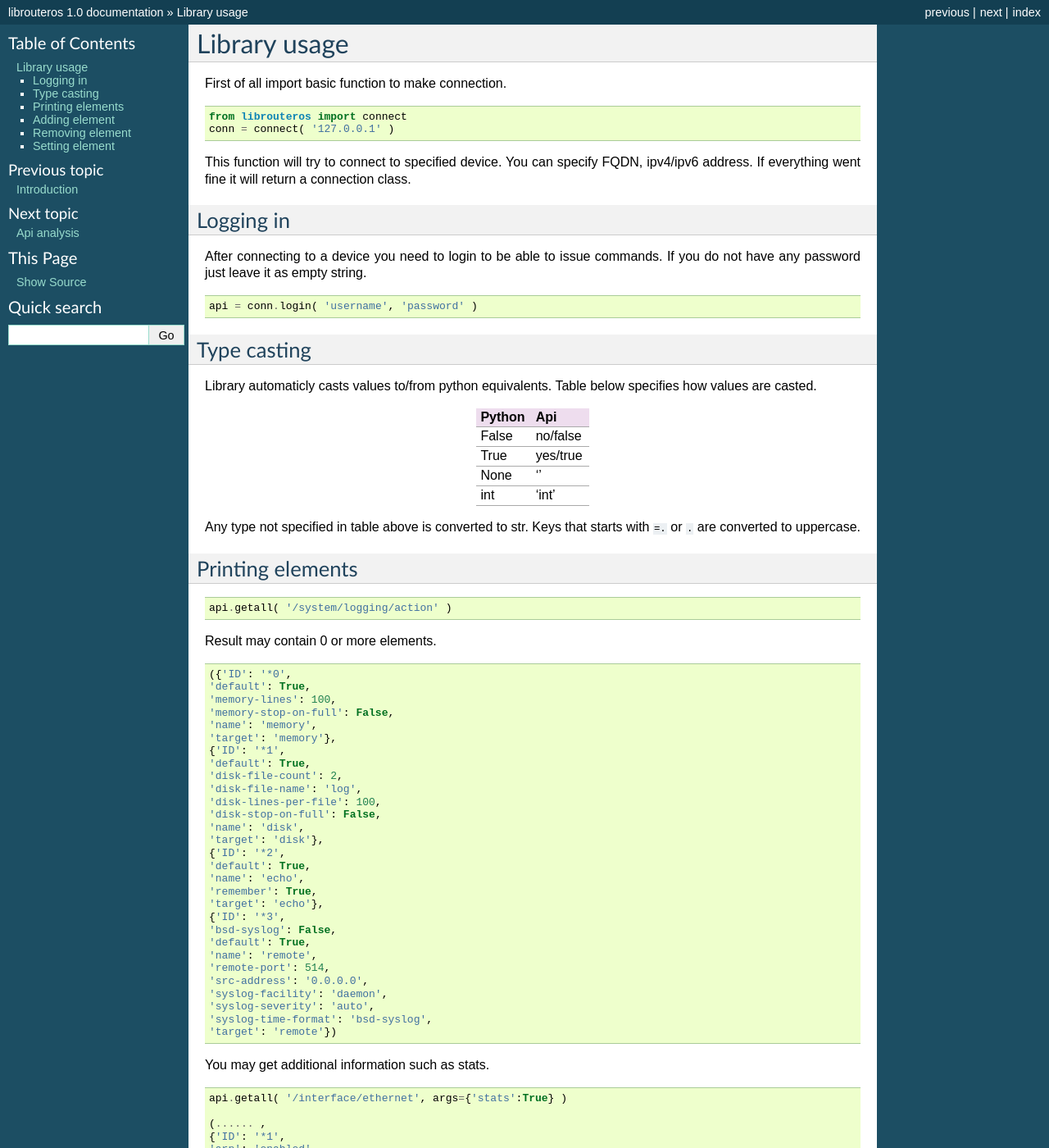
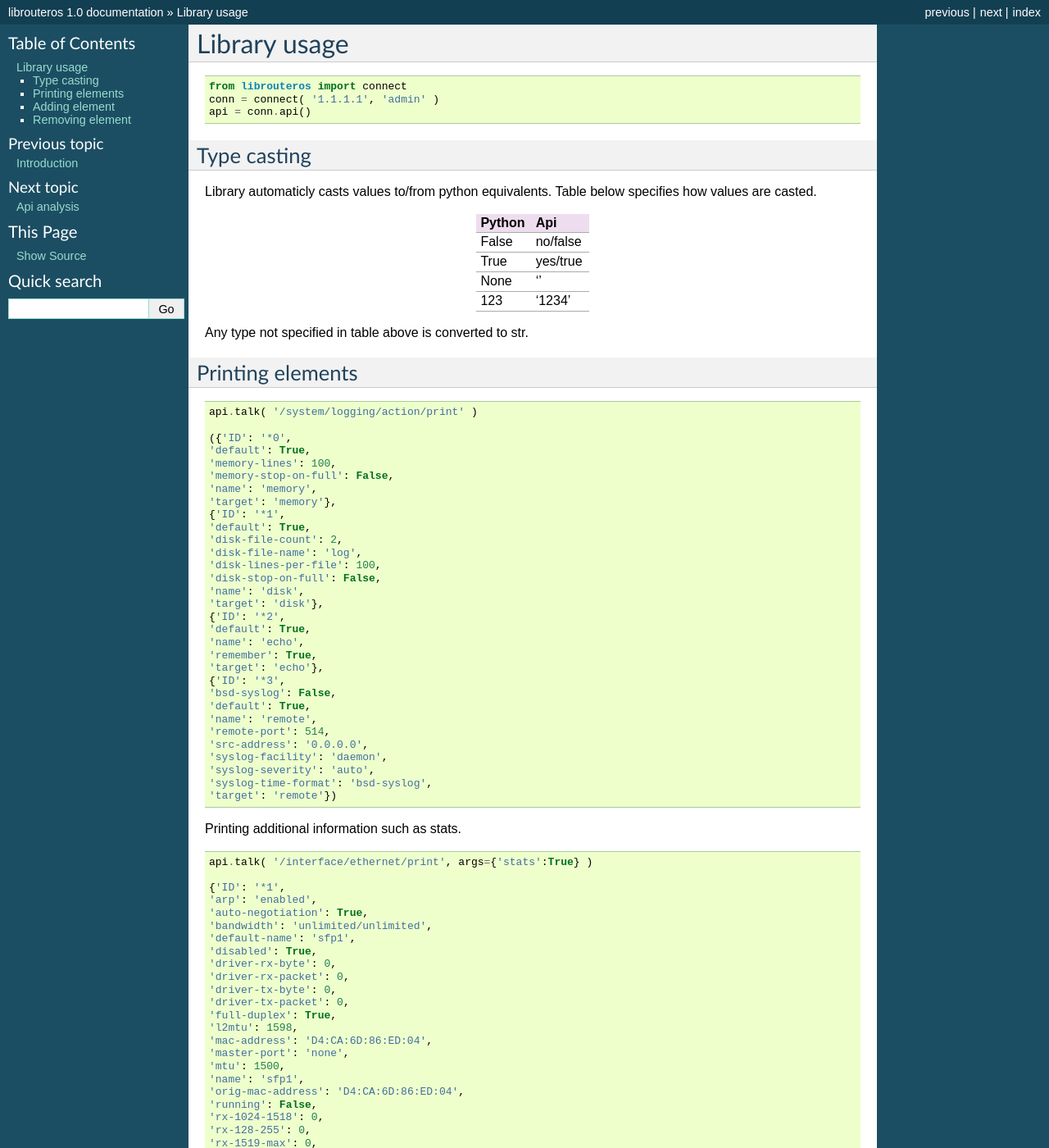
Before and after one commit to hoeseung18k/librouteros-docs, a Sphinx documentation site: the page built from docs/usage.rst, in a window 1280 px wide and 1400 px high. Shown: the whole window at 82% size. Built offline with Sphinx 7.4.7, drawn with Linux system fonts in a browser that asks for light colours; some of the changed text lies outside the part shown.

Commit message:
updated for new release

```diff
--- a/docs/index.rst
+++ b/docs/index.rst
@@ -9,7 +9,7 @@ Librouteros - Routeros api implementation
 Contents:
 
 .. toctree::
-    :maxdepth: 1
+    :maxdepth: 2
 
     introduction
     usage
--- a/docs/usage.rst
+++ b/docs/usage.rst
@@ -1,21 +1,11 @@
 Library usage
 =============
 
-First of all import basic function to make connection.
 ::
 
     from librouteros import connect
-    conn = connect( '127.0.0.1' )
-
-This function will try to connect to specified device. You can specify FQDN, ipv4/ipv6 address. If everything went fine it will return a connection class.
-
-Logging in
-----------
-
-After connecting to a device you need to login to be able to issue commands. If you do not have any password just leave it as empty string.
-::
-
-    api = conn.login( 'username', 'password' )
+    conn = connect( '1.1.1.1', 'admin' )
+    api = conn.api()
 
 Type casting
 ------------
@@ -28,20 +18,16 @@ Library automaticly casts values to/from python equivalents. Table below specifi
     "False", "no/false"
     "True", "yes/true"
     "None", "''"
-    "int",  "'int'"
+    "123",  "'1234'"
 
 Any type not specified in table above is converted to str.
-Keys that starts with ``=.`` or ``.`` are converted to uppercase.
 
 Printing elements
 -----------------
 
 ::
 
-    api.getall( '/system/logging/action' )
-
-Result may contain 0 or more elements.
-::
+    api.talk( '/system/logging/action/print' )
 
     ({'ID': '*0',
     'default': True,
@@ -73,12 +59,13 @@ Result may contain 0 or more elements.
     'syslog-time-format': 'bsd-syslog',
     'target': 'remote'})
 
-You may get additional information such as stats.
+
+
+Printing additional information such as stats.
 ::
 
-    api.getall( '/interface/ethernet', args={'stats':True} )
+    api.talk( '/interface/ethernet/print', args={'stats':True} )
 
-    (...... ,
     {'ID': '*1',
     'arp': 'enabled',
     'auto-negotiation': True,
@@ -137,43 +124,22 @@ You may get additional information such as stats.
     'tx-single-collision': 0,
     'tx-too-long': 0,
     'tx-underrun': 0},
-    ..... )
 
 Adding element
 --------------
 
-When adding element api always returns newly created ID. You can reference element with this ID.
 ::
 
     data = { 'interface':'ether1', 'address':'172.31.31.1/24' }
-    api.add( '/ip/address', data )
+    ID = api.talk( '/ip/address/add', data )
+    # get newly created ID
+    ID[0]['ret']
     '*23'
 
 Removing element
 ----------------
 
-You can remove multiple elements. Always refer to them with ID.
 ::
 
-    idlist = ( '*12', '*1' )
-    api.remove( '/ip/address', idlist )
-
-Removing single element.
-::
-
-    api.remove( '/ip/address', '*33' )
-
-Setting element
----------------
-
-Some menu levels do not have ID. For example ``/system ntp client`` is a single element menu.
-::
-
-    data = { 'primary-ntp':'1.1.1.1', 'secondary-ntp':'2.2.2.2', 'enabled':True }
-    api.set( '/system/ntp/client', data )
-
-Referencing particular ID.
-::
-
-    data = { 'interface':'ether10', 'ID':'*33' }
-    api.set( '/ip/address', data )
+    idlist = ','.join( '*12', '*1' )
+    api.talk( '/ip/address/remove', {'ID':idlist} )
```
Also changed, not shown: README.md (+1 -4 lines), docs/api_analysis.rst (+6 -6 lines), docs/introduction.rst (+10 -4 lines).
